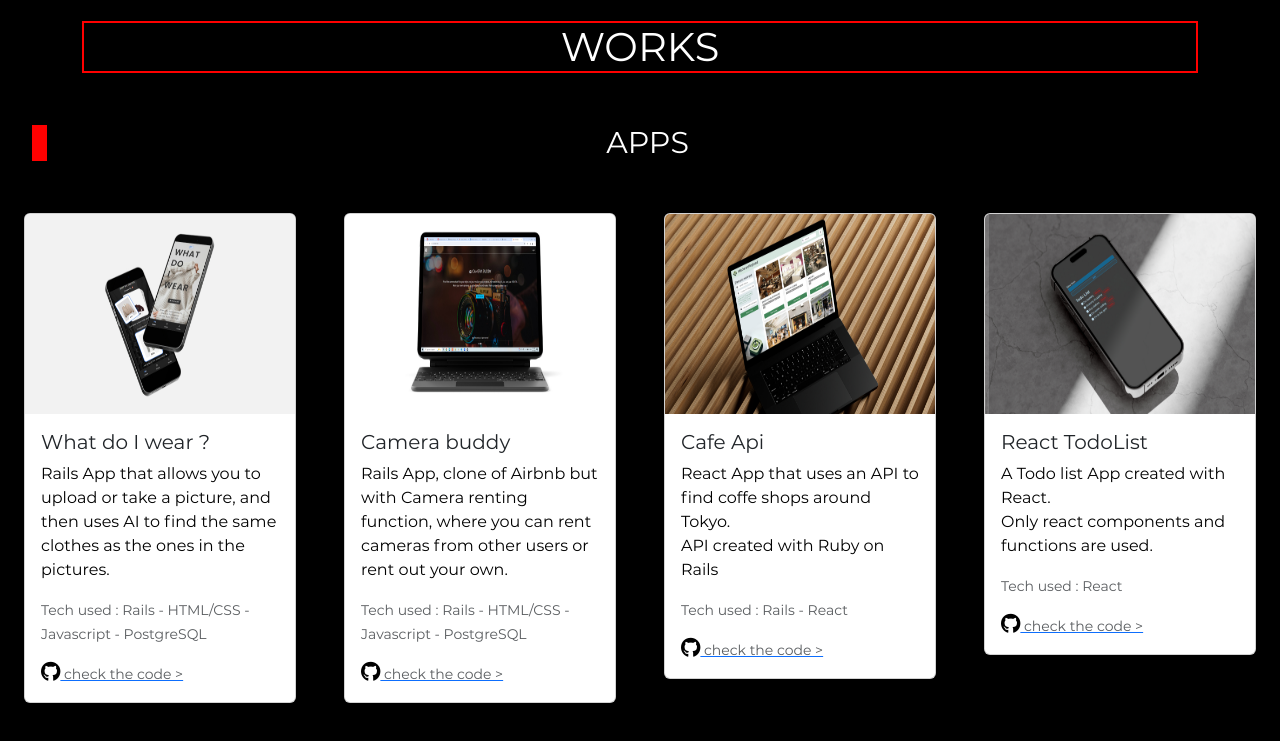
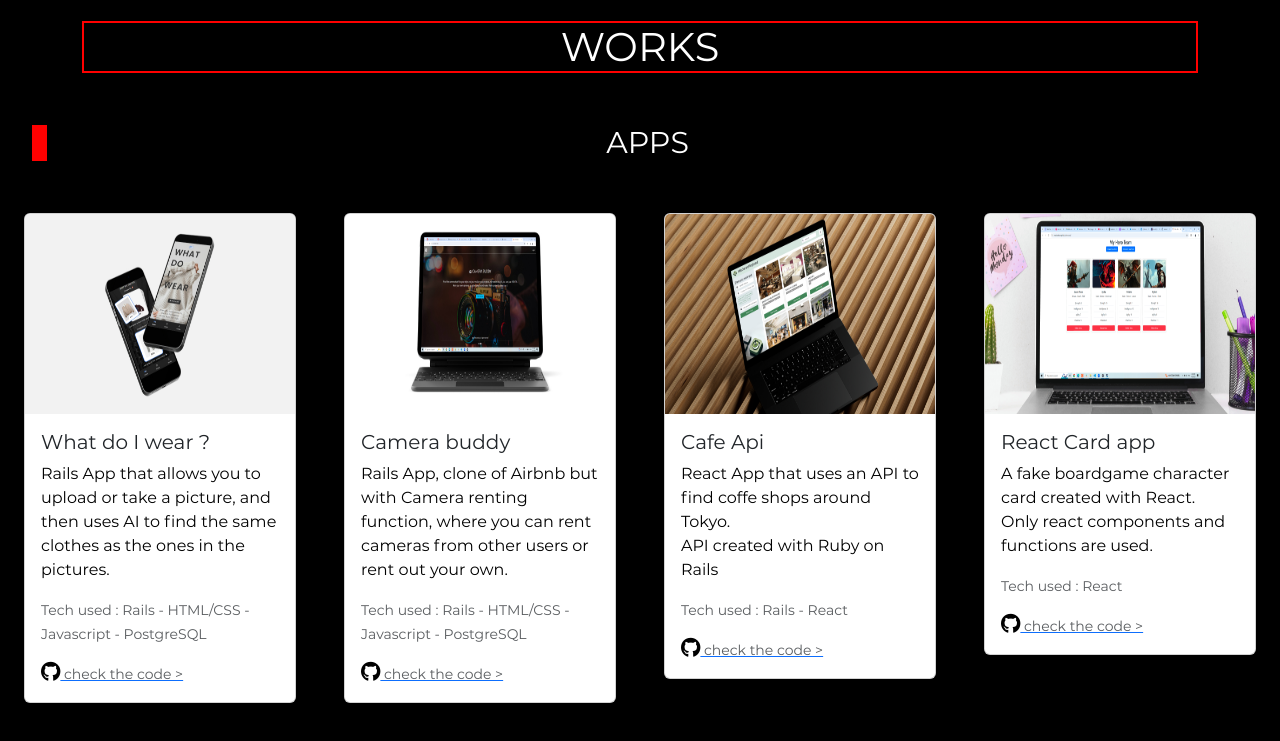
Before and after one commit to martinsetbon/portfolio, a plain HTML site: page index.html in a window 1280 px wide. Shown: the part 535-1276 px from the top of the page. Drawn offline with nearby package versions, Linux system fonts and the light colour scheme.

Commit message:
herocard add

```diff
--- a/index.html
+++ b/index.html
@@ -152,14 +152,14 @@
 
           <div class="col-12 col-md-6 col-lg-4 col-xl-3 width-100 bg-red p-4">
             <div class="card mb-3">
-              <img src="assets/images/mockup-react-todolist.jpg" class="card-img-top mockup" alt="...">
+              <img src="assets/images/herocard_mockup.jpg" class="card-img-top mockup" alt="...">
               <div class="card-body">
-                <h5 class="card-title">React TodoList</h5>
-                <p class="card-text">A Todo list App created with React. <br>
+                <h5 class="card-title">React Card app</h5>
+                <p class="card-text">A fake boardgame character card created with React. <br>
                   Only react components and functions are used.
                 </p>
                 <p class="card-text"><small class="text-body-secondary">Tech used : React</small></p>
-                <a href="https://github.com/martinsetbon/react_todolist" target="_blank"><p class="card-text card-text"><small class="text-body-secondary"><i class="fa-brands fa-github"></i> check the code ></small></p></a>
+                <a href="https://github.com/martinsetbon/herocard" target="_blank"><p class="card-text card-text"><small class="text-body-secondary"><i class="fa-brands fa-github"></i> check the code ></small></p></a>
               </div>
             </div>
           </div>
```
Also changed, not shown: assets/images/herocard_mockup.jpg (added).
